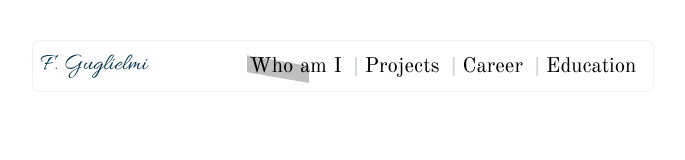
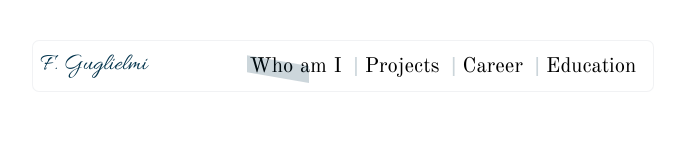
Before and after one commit to Fedesky25/sito-federico-guglielmi, a SvelteKit app: page / in a window 1280 px wide. Shown: the top 160 px of the page, without its empty margins (297-982 px from the left). Built offline with nearby package versions, Linux system fonts and the light colour scheme.

Commit message:
refactor: link highlight color

```diff
--- a/src/lib/PageLink.svelte
+++ b/src/lib/PageLink.svelte
@@ -23,10 +23,10 @@
         top: 60%;
         height: 0.8em;
         width: 3em;
-        background-color: currentColor;
+        background-color: var(--highlight-clr, currentColor);
         opacity: 0;
         transition: opacity 0.1s ease;
         transform: translateY(-50%) skewY(10deg);
     }
-    a.selected::before { opacity: 0.25; }
+    a.selected::before { opacity: 0.2; }
 </style>
--- a/src/routes/+layout.svelte
+++ b/src/routes/+layout.svelte
@@ -286,6 +286,7 @@
             display: flex;
             flex-direction: row;
             font-size: 1.3rem;
+            --highlight-clr: var(--primary);
         }
         .desktop-nav li {
             margin-left: 1.2ch;
```
